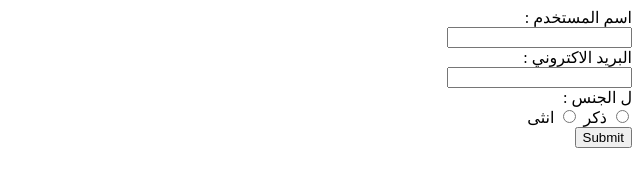
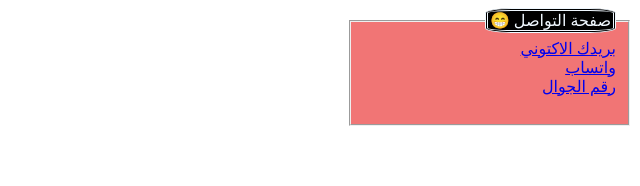
Before and after one commit to KALD112/index, a plain HTML site: page index.html in a window 1280 px wide. Shown: the whole page, without its empty margins (640-1280 px from the left). Drawn offline with Linux system fonts and the light colour scheme.

Commit message:
Update index.html

```diff
--- a/index.html
+++ b/index.html
@@ -1,4 +1,5 @@
 <!DOCTYPE html>
+<head><!DOCTYPE html>
 <html lang="en" dir="rtl">
 <head>
 
@@ -6,42 +7,26 @@
 
 
 
-  <title>Open</title>
-  <script> window.alert("تحذير العبث في الموقع ⚠️" )</script>
+  <title>تسجيل</title>
+
+
 
 </head>
 <body>
 
 
 
+<fieldset style="width: 20%;height: 20%; background-color: rgb(241, 117, 117);color: aliceblue;">
+<legend style="border-style: double;background-color: rgb(0, 0, 0);border-radius: 20%;">صفحة التواصل 😁</legend>
+<form>
+
+<a href="mailto:kaldalhadi2099@gmail.com">بريدك الاكتوني</a></br>
+<a href="https:\\wa.me\0506215774">واتساب</a></br>
+<a href="tel:0506215774">رقم الجوال</a></br><br>
 
 
-
-
-
- <form accept="http://www.myhttpserver.eu/comments.php">
-<label for="username">اسم المستخدم :</label><br>
-<input type="text" name="username"><br>
-<label for="email">البريد الاكتروني :</label><br>
-<input type="email" name="email"><br>ل
-<label for="gender">الجنس :</label><br>
-<input type="radio" name="male">
-<label for="male"> ذكر</label>
-<input type="radio" name="female">
-<label for="female"> انثى</label><br>
-<input type="submit" name="ارسال">
 </form>
-
-
-
-
-
-
-
-
-
-
-
+</fieldset>
 
 
 
@@ -50,4 +35,5 @@
 
 
 </body>
+</head>
 </html>
```
